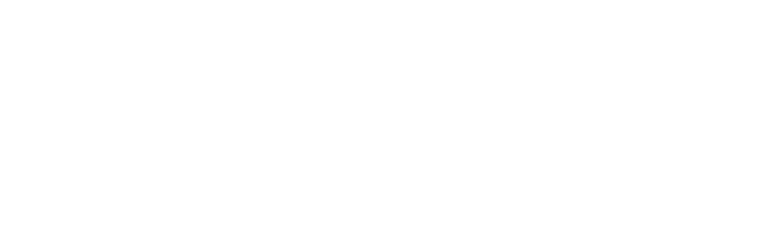
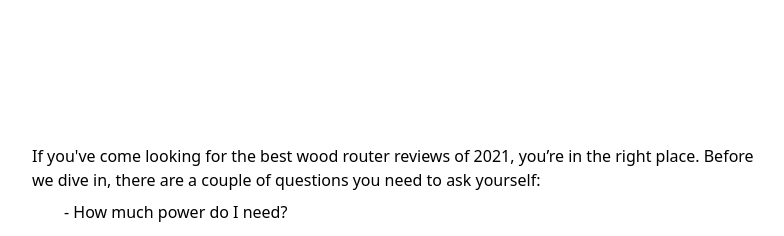
Before and after one commit to rowens794/timber-tools-md, a Next.js app: page /best-wood-router-reviews.js/postBody in a window 1280 px wide. Shown: the top 236 px of the page, without its empty margins (240-1024 px from the left). Built offline with nearby package versions, Linux system fonts and the light colour scheme.

Commit message:
recapped postBody

```diff
--- a/pages/best-wood-router-reviews.js/index.js
+++ b/pages/best-wood-router-reviews.js/index.js
@@ -3,7 +3,7 @@
 
 import Header from "../../components/header";
 import Footer from "../../components/footer";
-import PostBody from "./postbody";
+import PostBody from "./postBody";
 import ReadMore from "../../components/read-more";
 import stories from "../../postComponents/postList";
 import styles from "../../postComponents/postStyles.module.css";
--- a/pages/best-wood-router-reviews.js/postBody.js
+++ b/pages/best-wood-router-reviews.js/postBody.js
@@ -5,9 +5,9 @@
 import styles from "../../postComponents/postStyles.module.css";
 import HeroImage from "../../postComponents/heroImage";
 import PostTitle from "../../postComponents/postTitle";
-// import ProductImage from "../../postComponents/productImg";
-// import BuyButton from "../../postComponents/buyButton";
-// import InContentProductLink from "../../postComponents/inContentProductLink";
+import ProductImage from "../../postComponents/productImg";
+import BuyButton from "../../postComponents/buyButton";
+import InContentProductLink from "../../postComponents/inContentProductLink";
 
 export default function index({ props = { title: null, coverImage: null, excerpt: null } }) {
   let { title, coverImage, excerpt } = props;
@@ -22,7 +22,7 @@
         <div className={styles.postContainer}>
           <HeroImage img={coverImage} />
           <PostTitle title={title} />
-          {/* <p>
+          <p>
             If you've come looking for the best wood router reviews of {new Date().getFullYear()}, you’re in the right place. Before we dive in, there
             are a couple of questions you need to ask yourself:
           </p>
@@ -158,7 +158,7 @@
             <li>If you know you are going to be mounting your router under a table and turning large, heavy bits, then get the Porter-Cable.</li>
             <li>If the work you plan on doing is primarily trim or handheld, the Dewalt is a no-brainer.</li>
             <li>If you'll be doing a mixture of table and handheld, or even if you’re not entirely sure, get the Bosch.</li>
-          </ul> */}
+          </ul>
         </div>
       </article>
     </>
```
